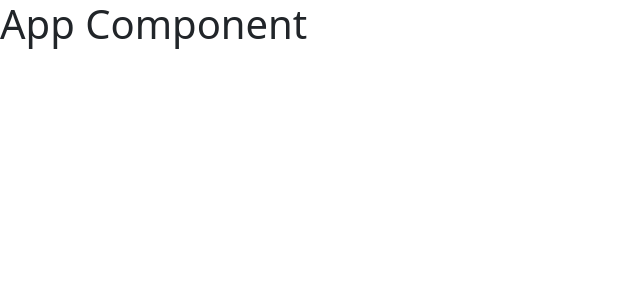
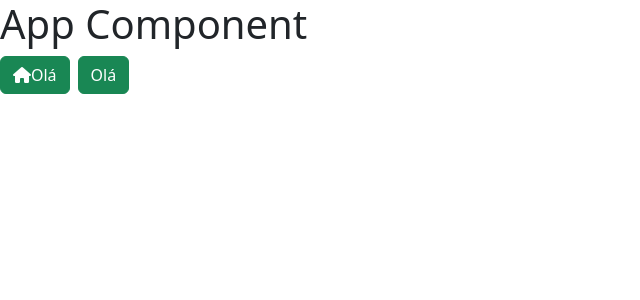
Before and after one commit to Gabyzda/agenda-contatos, a React (Create React App) app: page / in a window 1280 px wide. Shown: the top 300 px of the page, without its empty margins (0-640 px from the left). Built offline with nearby package versions, Linux system fonts and the light colour scheme.

Commit message:
Add clase/ícono btn me-2=  bootstrap/ awesome

```diff
--- a/src/App.js
+++ b/src/App.js
@@ -5,6 +5,9 @@ function App() {
   return (
     <div className="App">
    <h1>App Component</h1>
+   <button className="btn btn-success me-2">
+    <i className="fa fa-home"/>Olá</button>
+   <button className="btn btn-success me-2">Olá</button>
     </div>
   );
 }
```
